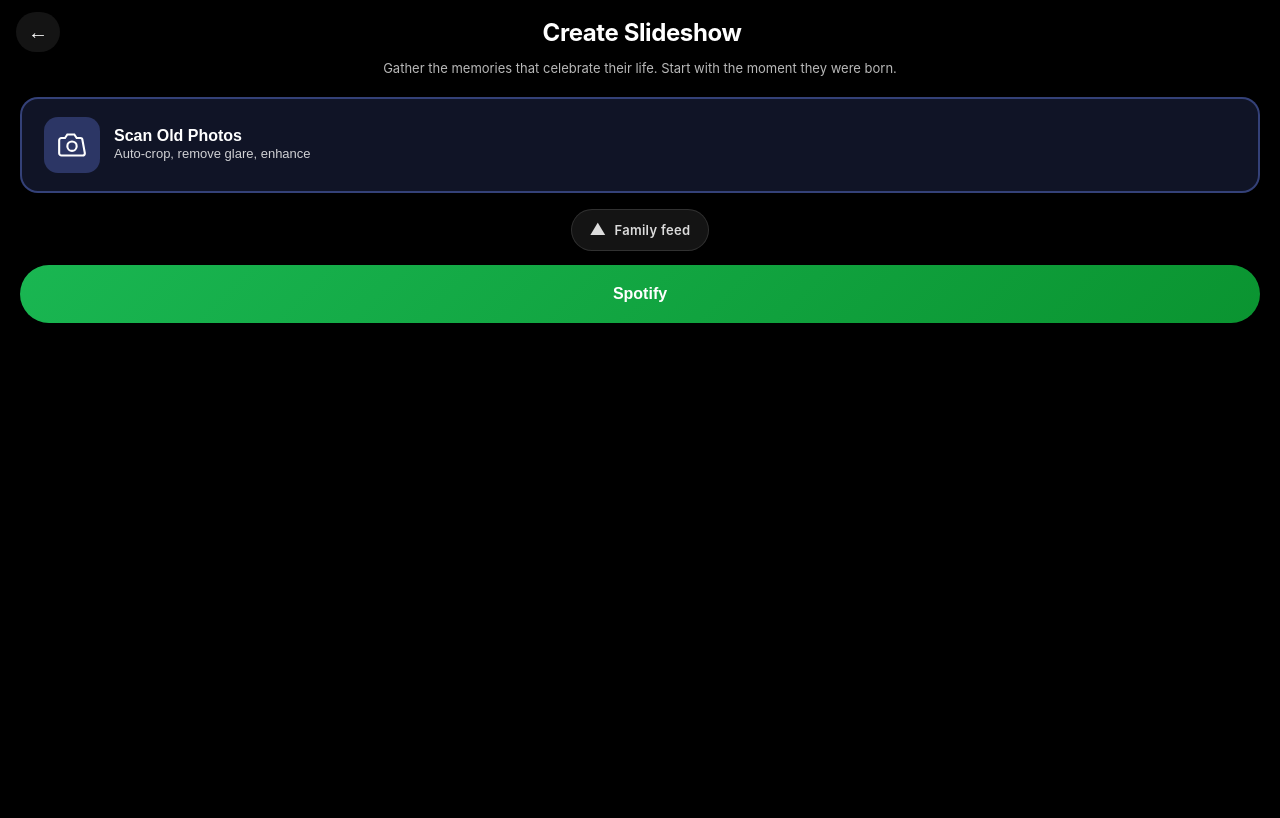
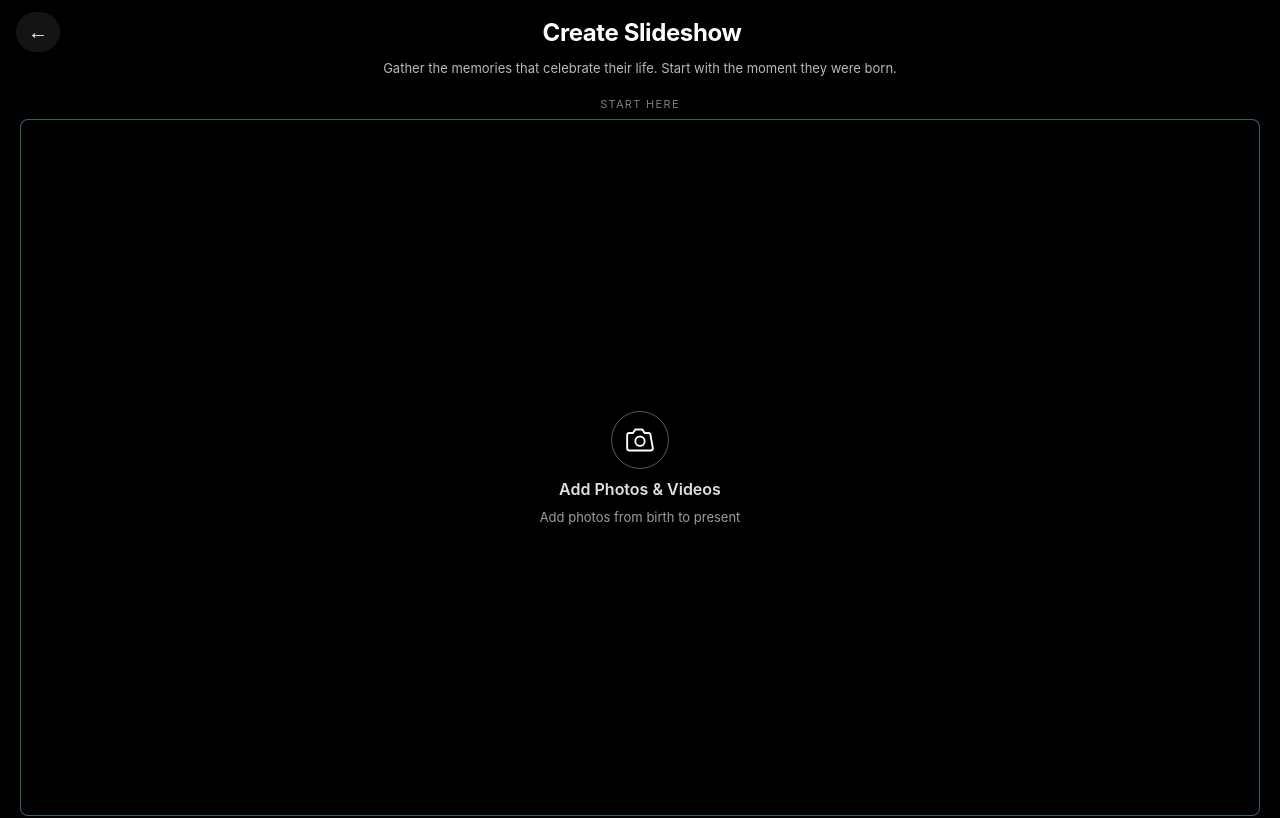
Before and after one commit to dashqrcodes/DASH, a Next.js app: page /slideshow in a window 1280 px wide. Shown: the top 818 px of the page. Built offline with nearby package versions, Linux system fonts and the light colour scheme; grey boxes are pictures that could not be loaded.

Commit message:
Restore hero placeholder and simplify collaboration drawer

```diff
--- a/src/components/CollaborationPanel.tsx
+++ b/src/components/CollaborationPanel.tsx
@@ -34,7 +34,8 @@ const CollaborationPanel: React.FC<CollaborationPanelProps> = ({
   showCloseHandle = false
 }) => {
   const fileInputRef = useRef<HTMLInputElement>(null);
-  const [query, setQuery] = useState('');
+  const [searchTerm, setSearchTerm] = useState('');
+  const [commentText, setCommentText] = useState('');
 
   const handleSelectFile = () => {
     fileInputRef.current?.click();
@@ -44,11 +45,17 @@ const CollaborationPanel: React.FC<CollaborationPanelProps> = ({
     alert('Opening celebration fund contribution flow…');
   };
 
-  const handleSubmit = (e: React.FormEvent) => {
+  const handleSearchSubmit = (e: React.FormEvent) => {
     e.preventDefault();
-    if (!query.trim()) return;
-    alert(`Shared to collaboration feed: ${query.trim()}`);
-    setQuery('');
+    if (!searchTerm.trim()) return;
+    alert(`Searching for: ${searchTerm.trim()}`);
+  };
+
+  const handleCommentSubmit = (e: React.FormEvent) => {
+    e.preventDefault();
+    if (!commentText.trim()) return;
+    alert(`Shared to collaboration feed: ${commentText.trim()}`);
+    setCommentText('');
   };
 
   return (
@@ -59,7 +66,7 @@ const CollaborationPanel: React.FC<CollaborationPanelProps> = ({
       display: 'flex',
       flexDirection: 'column',
       gap: '18px',
-      padding: '24px 20px 32px'
+      padding: '20px 20px 32px'
     }}>
       {showCloseHandle && (
         <div
@@ -70,53 +77,62 @@ const CollaborationPanel: React.FC<CollaborationPanelProps> = ({
             height: '5px',
             borderRadius: '999px',
             background: 'rgba(255,255,255,0.25)',
-            marginTop: '4px',
             cursor: 'pointer'
           }}
         />
       )}
 
-      <div style={{ display: 'flex', flexDirection: 'column', gap: '6px' }}>
-        <h1 style={{
-          margin: 0,
-          fontSize: 'clamp(20px, 5vw, 26px)',
-          fontWeight: 700,
-          letterSpacing: '-0.2px'
-        }}>
-          Family & Friends
-        </h1>
-        <div style={{ fontSize: '13px', opacity: 0.75, lineHeight: 1.6 }}>
-          Everything added here syncs instantly to the slideshow, the memorial page, and HEAVEN.
-        </div>
+      <form
+        onSubmit={handleSearchSubmit}
+        style={{
+          display: 'flex',
+          alignItems: 'center',
+          gap: '12px',
+          background: 'rgba(255,255,255,0.08)',
+          border: '1px solid rgba(255,255,255,0.12)',
+          borderRadius: '999px',
+          padding: '10px 18px'
+        }}
+      >
+        <svg width="18" height="18" viewBox="0 0 24 24" fill="none" stroke="rgba(255,255,255,0.75)" strokeWidth="1.8">
+          <circle cx="11" cy="11" r="7" />
+          <line x1="20" y1="20" x2="16.65" y2="16.65" />
+        </svg>
+        <input
+          type="text"
+          value={searchTerm}
+          onChange={(e) => setSearchTerm(e.target.value)}
+          placeholder="Search memories, verses, support"
+          style={{
+            flex: 1,
+            background: 'transparent',
+            border: 'none',
+            outline: 'none',
+            color: 'white',
+            fontSize: '15px'
+          }}
+        />
+      </form>
+
+      <div style={{
+        fontSize: '12px',
+        letterSpacing: '0.14em',
+        textTransform: 'uppercase',
+        color: 'rgba(255,255,255,0.45)'
+      }}>
+        Family & Friends
       </div>
 
-      <button
-        onClick={() => alert('Invite link copied to clipboard!')}
+      <form
+        onSubmit={handleCommentSubmit}
         style={{
-          alignSelf: 'flex-start',
-          border: '1px solid rgba(255,255,255,0.2)',
-          background: 'rgba(255,255,255,0.05)',
-          color: 'white',
-          padding: '10px 18px',
-          borderRadius: '999px',
-          fontSize: '13px',
-          fontWeight: 600,
-          cursor: 'pointer'
-        }}
-      >
-        Share invite link
-      </button>
-
-      <form
-        onSubmit={handleSubmit}
-        style={{
-          background: 'rgba(255,255,255,0.07)',
+          display: 'flex',
+          alignItems: 'center',
+          gap: '12px',
+          background: 'rgba(255,255,255,0.08)',
           border: '1px solid rgba(255,255,255,0.12)',
           borderRadius: '999px',
-          padding: '10px 14px',
-          display: 'flex',
-          alignItems: 'center',
-          gap: '10px'
+          padding: '10px 14px'
         }}
       >
         <button
@@ -138,9 +154,9 @@ const CollaborationPanel: React.FC<CollaborationPanelProps> = ({
         </button>
         <input
           type="text"
-          value={query}
-          onChange={(e) => setQuery(e.target.value)}
-          placeholder="Search or share a memory…"
+          value={commentText}
+          onChange={(e) => setCommentText(e.target.value)}
+          placeholder="Share a memory"
           style={{
             flex: 1,
             background: 'transparent',
@@ -158,8 +174,8 @@ const CollaborationPanel: React.FC<CollaborationPanelProps> = ({
             background: 'linear-gradient(135deg, rgba(255,99,132,0.9) 0%, rgba(255,64,129,0.9) 100%)',
             color: 'white',
             fontWeight: 700,
-            fontSize: '14px',
-            padding: '10px 14px',
+            fontSize: '15px',
+            padding: '10px 16px',
             borderRadius: '999px',
             cursor: 'pointer',
             display: 'flex',
@@ -197,6 +213,23 @@ const CollaborationPanel: React.FC<CollaborationPanelProps> = ({
           <li>Memorial donations: <strong>$820</strong> (goal $1,000)</li>
         </ul>
       </div>
+
+      <button
+        onClick={() => alert('Invite link copied to clipboard!')}
+        style={{
+          alignSelf: 'flex-start',
+          border: '1px solid rgba(255,255,255,0.2)',
+          background: 'rgba(255,255,255,0.05)',
+          color: 'white',
+          padding: '10px 18px',
+          borderRadius: '999px',
+          fontSize: '13px',
+          fontWeight: 600,
+          cursor: 'pointer'
+        }}
+      >
+        Share invite link
+      </button>
 
       <div style={{ display: 'flex', flexDirection: 'column', gap: '14px' }}>
         {sampleMessages.map((message) => (
--- a/src/pages/slideshow.tsx
+++ b/src/pages/slideshow.tsx
@@ -859,6 +859,91 @@ const SlideshowPage: React.FC = () => {
           Gather the memories that celebrate their life. Start with the moment they were born.
         </div>
 
+        <div
+          style={{
+            textAlign:'center',
+            fontSize:'11px',
+            letterSpacing:'0.12em',
+            textTransform:'uppercase',
+            color:'rgba(255,255,255,0.5)',
+            marginBottom:'8px'
+          }}
+        >
+          Start here
+        </div>
+
+        <div
+          onClick={() => {
+            if (fileInputRef.current) fileInputRef.current.click();
+          }}
+          style={{
+            margin: '0 20px 18px',
+            position: 'relative',
+            borderRadius: '8px',
+            overflow: 'hidden',
+            background: photos.length
+              ? 'rgba(12,12,16,0.9)'
+              : '#000',
+            border: photos.length
+              ? '1px solid rgba(255,255,255,0.15)'
+              : '1px solid rgba(114,210,255,0.45)',
+            aspectRatio: '16 / 9',
+            minHeight: '220px',
+            display: 'flex',
+            alignItems: 'center',
+            justifyContent: 'center',
+            cursor: 'pointer',
+            boxShadow: '0 25px 50px rgba(8,8,18,0.35)'
+          }}
+        >
+          {photos.length > 0 ? (
+            renderHeroMedia()
+          ) : (
+            <div style={{
+              textAlign: 'center',
+              color: 'rgba(255,255,255,0.88)',
+              display:'flex',
+              flexDirection:'column',
+              alignItems:'center',
+              gap:'10px',
+              minHeight:'100%',
+              justifyContent:'center'
+            }}>
+              <div style={{
+                width:'58px',
+                height:'58px',
+                borderRadius:'50%',
+                border:'1px solid rgba(255,255,255,0.35)',
+                display:'flex',
+                alignItems:'center',
+                justifyContent:'center',
+                position:'relative',
+                overflow:'hidden'
+              }}>
+                <video
+                  autoPlay
+                  loop
+                  muted
+                  playsInline
+                  style={{width:'220%',height:'220%',objectFit:'cover',opacity:0.65,transform:'translateY(2px)'}}
+                >
+                  <source src="https://storage.googleapis.com/dash-public-assets/slideshow-upload-loop.mp4" type="video/mp4" />
+                </video>
+                <svg width="28" height="28" viewBox="0 0 24 24" fill="none" stroke="white" strokeWidth="1.6" style={{position:'absolute'}}>
+                  <path d="M23 19a2 2 0 0 1-2 2H3a2 2 0 0 1-2-2V8a2 2 0 0 1 2-2h3l2-3h6l2 3h3a2 2 0 0 1 2 2z"></path>
+                  <circle cx="12" cy="13" r="4"></circle>
+                </svg>
+              </div>
+              <div style={{ fontSize:'16px', fontWeight:600 }}>
+                {t.addPhotosVideos}
+              </div>
+              <div style={{ fontSize:'13px', opacity:0.7 }}>
+                {t.startFromEarliest}
+              </div>
+            </div>
+          )}
+        </div>
+
         {/* Hero Preview */}
         <button
           onClick={() => setShowScanner(true)}
@@ -1389,10 +1474,10 @@ const SlideshowPage: React.FC = () => {
                 Launch HEAVEN →
               </button>
             </div>
-                </div>
+          </div>
         )}
+      </div>
 
-            </div>
       {isCollaborationOpen && (
         <div
           onClick={handleCloseCollaboration}
@@ -1439,8 +1524,8 @@ const SlideshowPage: React.FC = () => {
           </div>
         </div>
       )}
-  </>
-);
+    </>
+  );
 };
 
 export default SlideshowPage;
```
Also changed, not shown: src/pages/checkout.tsx (+0 -12 lines), src/pages/face-id.tsx (+0 -19 lines), src/pages/heaven.tsx (+0 -15 lines), src/pages/life-chapters-slideshow.tsx (+0 -12 lines), src/pages/life-chapters.tsx (+0 -12 lines), src/pages/sign-up.tsx (+0 -11 lines), src/pages/success.tsx (+0 -11 lines).
